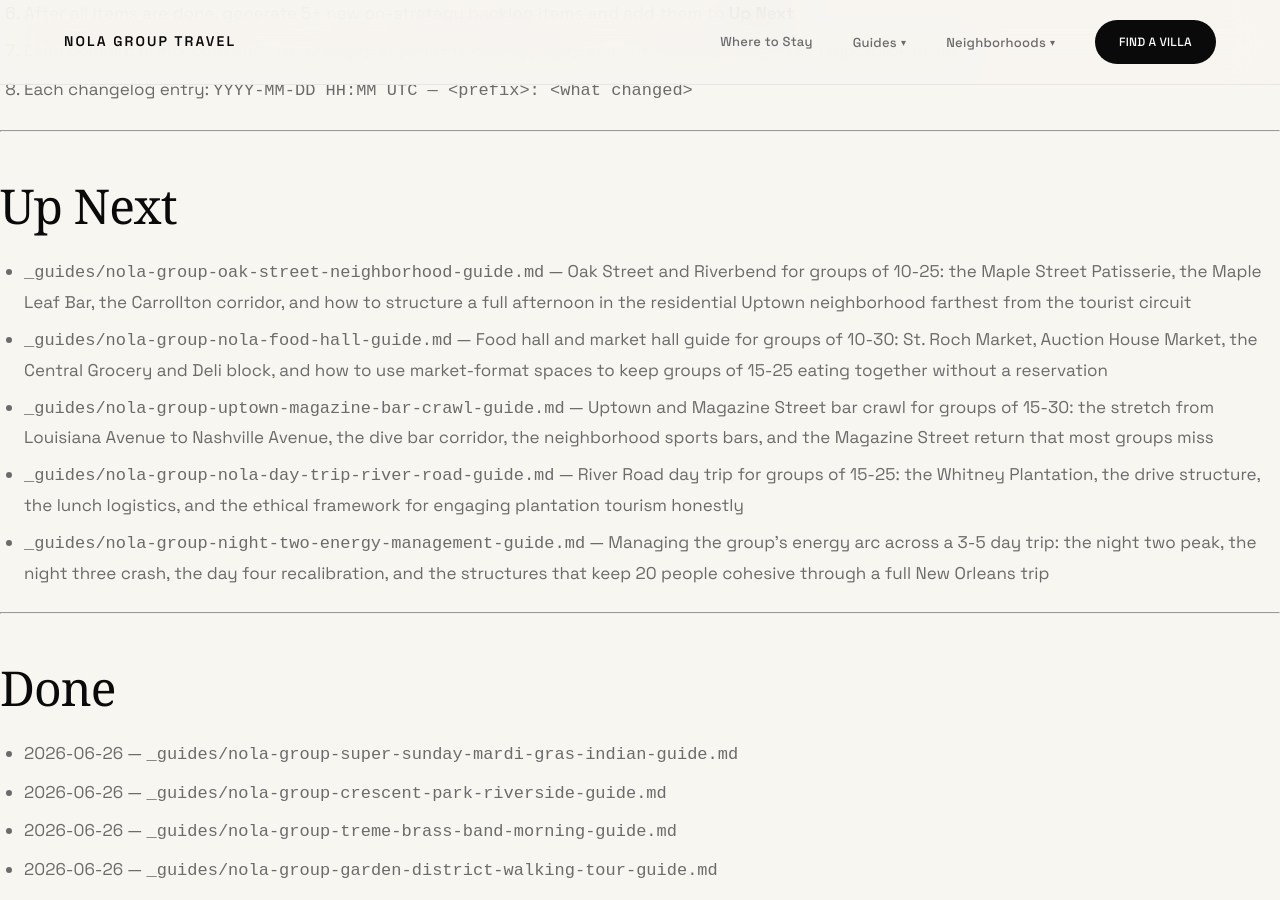
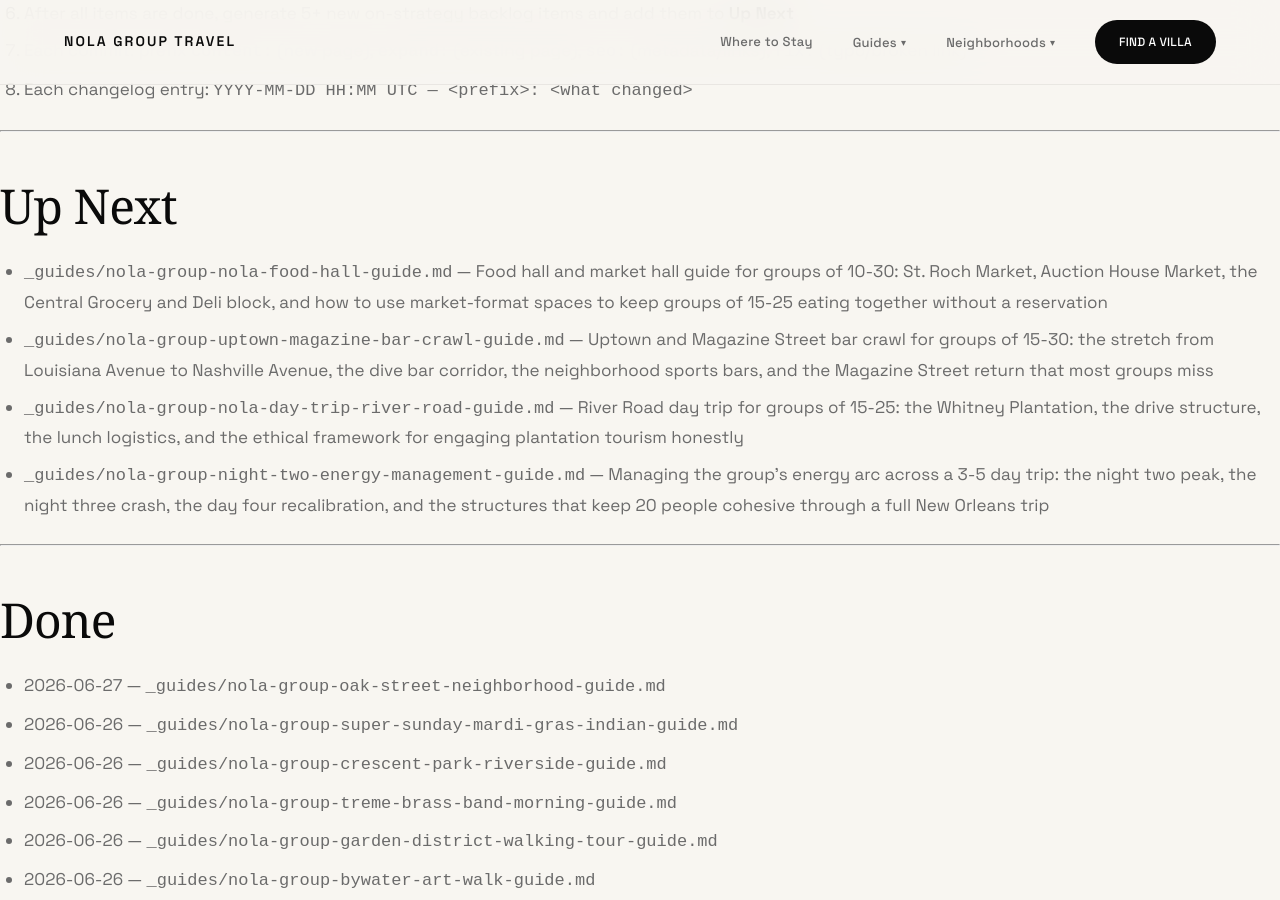
Before and after one commit to sjworth-dev/nola-group-travel, a Jekyll site: the page built from ROADMAP.md, in a window 1280 px wide and 900 px high, scrolled down 3111 px. Built offline with Jekyll 4.4.1, drawn with Linux system fonts in a browser that asks for light colours; some web fonts are replaced; our own code applies the rules of GitHub Pages for plain Markdown files; part of the change alters nothing that is shown.

Commit message:
content: add _guides/nola-group-oak-street-neighborhood-guide.md
Oak Street and Riverbend half-day guide for groups of 10-25: streetcar
arrival on St. Charles, Carrollton corridor, Maple Street Patisserie,
residential block walk, Maple Leaf Bar structure, full afternoon
timeline table, and return logistics.

Co-Authored-By: Claude Sonnet 4.6 <noreply@anthropic.com>
Claude-Session: https://claude.ai/code/session_01Rzwbdbbu1GKABCrMfJNPjL

```diff
--- a/ROADMAP.md
+++ b/ROADMAP.md
@@ -86,7 +86,6 @@ This is an independent guide. Properties may be described editorially as example
 
 ## Up Next
 
-- `_guides/nola-group-oak-street-neighborhood-guide.md` — Oak Street and Riverbend for groups of 10-25: the Maple Street Patisserie, the Maple Leaf Bar, the Carrollton corridor, and how to structure a full afternoon in the residential Uptown neighborhood farthest from the tourist circuit
 - `_guides/nola-group-nola-food-hall-guide.md` — Food hall and market hall guide for groups of 10-30: St. Roch Market, Auction House Market, the Central Grocery and Deli block, and how to use market-format spaces to keep groups of 15-25 eating together without a reservation
 - `_guides/nola-group-uptown-magazine-bar-crawl-guide.md` — Uptown and Magazine Street bar crawl for groups of 15-30: the stretch from Louisiana Avenue to Nashville Avenue, the dive bar corridor, the neighborhood sports bars, and the Magazine Street return that most groups miss
 - `_guides/nola-group-nola-day-trip-river-road-guide.md` — River Road day trip for groups of 15-25: the Whitney Plantation, the drive structure, the lunch logistics, and the ethical framework for engaging plantation tourism honestly
@@ -96,6 +95,7 @@ This is an independent guide. Properties may be described editorially as example
 
 ## Done
 
+- 2026-06-27 — `_guides/nola-group-oak-street-neighborhood-guide.md`
 - 2026-06-26 — `_guides/nola-group-super-sunday-mardi-gras-indian-guide.md`
 - 2026-06-26 — `_guides/nola-group-crescent-park-riverside-guide.md`
 - 2026-06-26 — `_guides/nola-group-treme-brass-band-morning-guide.md`
@@ -683,4 +683,5 @@ This is an independent guide. Properties may be described editorially as example
 2026-06-26 10:30 UTC — content: add _guides/nola-group-abita-brewery-day-trip.md — Abita Springs brewery day trip for groups of 15-25: 45-minute Causeway drive, tour and tasting, Old Brewery Museum, north shore lunch, and Causeway return
 2026-06-26 11:00 UTC — content: add _guides/nola-group-jazz-historical-park-guide.md — Jazz National Historical Park half-day for music groups of 10-20: ranger programs, Congo Square, Tremé walk, and Frenchmen Street transition
 2026-06-26 11:30 UTC — content: add _guides/nola-group-landmark-restaurant-booking-guide.md — Commander's Palace, Galatoire's, Antoine's, and Dooky Chase booking guide for groups of 15-25: reservation systems, private rooms, dress codes, prix fixe logistics
+2026-06-27 10:00 UTC — content: add _guides/nola-group-oak-street-neighborhood-guide.md — Oak Street and Riverbend half-day guide for groups of 10-25: Maple Street Patisserie, Maple Leaf Bar, Carrollton corridor, and streetcar arrival structure
 2026-06-26 12:00 UTC — content: add _guides/nola-group-nola-art-scene-immersion-guide.md — NOLA art scene immersion beyond the Warehouse District: St. Claude, Bywater studios, Frenchmen Art Market, and Second Saturday logistics for groups of 10-20
--- /dev/null
+++ b/_guides/nola-group-oak-street-neighborhood-guide.md
@@ -0,0 +1,204 @@
+---
+title: "Oak Street and Riverbend for Large Groups in New Orleans"
+description: "The Oak Street and Riverbend afternoon for groups of 10-25: the Maple Leaf Bar, Maple Street corridor, the Carrollton commercial stretch, and how to structure a full afternoon in the residential Uptown neighborhood that most NOLA visitors never reach."
+category: "Neighborhoods & Walks"
+card_title: "Oak Street & Riverbend"
+card_description: "The Maple Leaf Bar, Maple Street Patisserie, and the Carrollton corridor — a full afternoon in the Uptown neighborhood farthest from the tourist circuit, structured for groups of 10-25."
+date: 2026-06-27
+---
+
+Five miles upriver from the French Quarter, the St. Charles Avenue streetcar rounds a bend and drops you into a part of New Orleans that most visitors never reach. Oak Street and the surrounding Riverbend neighborhood look like what New Orleans actually is for the people who live here: a working residential city with a commercial main street, corner bars, neighborhood restaurants, and a music venue that has been running on the same block for decades without ever being discovered by the tour operators.
+
+This is the move for groups who have already done the Quarter and want to understand why people never leave New Orleans once they arrive.
+
+The Riverbend area — the informal name for the neighborhood around the bend of the river that gives the streetcar its name — sits between Uptown and Carrollton. The residential streets here are lined with bungalows and double shotgun houses. Tulane and Loyola are nearby. The foot traffic is students, professors, nurses from the medical corridor, and longtime Uptowners who have been eating at the same places for thirty years. The group that lands here on a Tuesday afternoon and finds the Maple Leaf Bar will not forget it.
+
+---
+
+## Quick Checklist
+
+- [ ] Take the St. Charles Avenue streetcar from the Central Business District or Garden District — the ride itself is part of the experience, and the streetcar drops you at the Riverbend without parking logistics for 20 people
+- [ ] Budget a full afternoon: arrival around 2pm, departure from the Maple Leaf Bar no earlier than 10pm is the standard structure
+- [ ] Call ahead to Maple Street Patisserie if you are bringing more than 10 people — it is a small space and a group arriving unannounced will overwhelm the counter
+- [ ] Bring small cash — the Maple Leaf Bar and many of the smaller bars and coffee shops in the area are cash-preferred or cash-only at certain stations
+- [ ] Confirm the Maple Leaf's performance calendar before the trip; they run music most nights but Tuesday night zydeco is the anchor event the neighborhood knows — check their current schedule
+- [ ] Wear comfortable shoes; the Riverbend tour is a walking afternoon, and the sidewalks on the residential blocks are genuine old New Orleans uneven
+- [ ] Keep the group loose — this is a neighborhood, not a venue, and the experience rewards wandering over structured movement
+
+---
+
+## Why Groups Go to the Quarter and Miss This
+
+The concentration of infrastructure in the French Quarter — hotels, tour operators, restaurant rows, the bar corridor — makes it the default setting for every first-time visitor. This is understandable. The Quarter is legitimately interesting, and it is easy to stay there for three days without running out of things to do.
+
+But the Quarter is also a neighborhood that has been organized around tourism for a century. The Riverbend has not. There is no walking tour infrastructure here, no ghost tour trolleys, no bachelorette party supply stores. The businesses along Oak Street and Maple Street serve the people who live within a mile radius, not visitors passing through.
+
+The result is that the neighborhood operates at a different register. You are not performing tourism here. You are spending an afternoon in a part of New Orleans that the people who live here consider unremarkable — meaning it is just the normal life of a city that happens to be extraordinary.
+
+For a group of 15 or 20 people coming from somewhere with less ambient weirdness and more predictability, this is the afternoon that recalibrates what a city can be.
+
+---
+
+## The Streetcar Arrival
+
+The St. Charles Avenue streetcar runs the full length of St. Charles from the CBD uptown to the Riverbend. The ride is roughly 40-50 minutes from Canal Street, depending on traffic. For a group of 10-25, this is the right transportation choice. Everyone boards, everyone gets seats or standing positions, and the ride through the Garden District and Uptown delivers the full St. Charles experience: the live oaks, the mansions, the Tulane campus, the gradual shift from monumental architecture to neighborhood commercial.
+
+The Riverbend streetcar stop is at the point where St. Charles meets Carrollton Avenue and bends back toward the river. You know you are there when the streetcar line turns north.
+
+**For groups:**
+- Board at Canal Street or a central Garden District stop to get maximum ride time
+- Stand on the front platform if weather permits — the canopy view down St. Charles under the oak tunnel is one of the most photographed vistas in the city
+- Rideshare is a reasonable alternative if group members have mobility considerations or if the afternoon is very hot
+
+---
+
+## The Carrollton Commercial Corridor
+
+Carrollton Avenue runs north from the streetcar bend toward Mid-City, forming one of Uptown's main commercial spines. The blocks immediately adjacent to the streetcar stop concentrate a mix of neighborhood bars, coffee shops, casual restaurants, and the kind of non-franchise businesses that have operated in the same building for decades.
+
+This is where the afternoon begins: coffee, a slow walk through the commercial stretch, and orientation before committing to Oak Street or Maple Street.
+
+**What to do here:**
+- Coffee and pastry at one of the neighborhood cafés — arrive early enough to claim tables or spread across the sidewalk seating
+- Walk the immediate Carrollton block in both directions from the streetcar stop to get oriented; the neighborhood radiates from this intersection
+- Groups arriving hungry should eat here before moving to Oak Street; the Carrollton corridor has more food options and more comfortable group seating than Oak Street itself
+
+**The Riverbend park green space** — the small park at the streetcar bend — is a natural gathering point. Groups can spread out here while sub-groups grab coffee or snacks. Use it as the assembly point before the walk splits into sub-groups.
+
+---
+
+## Maple Street
+
+Maple Street runs perpendicular to the river between Carrollton and the Tulane campus, a few blocks from Oak Street. It is the corridor that most Uptown residents use as their default commercial strip — the stretch you walk to pick up wine, get a pastry, or find a bookshop on a Saturday morning.
+
+### Maple Street Patisserie
+
+The anchor stop on Maple Street is Maple Street Patisserie — a neighborhood bakery that has operated long enough that entire generations of Uptown families grew up with its croissants and birthday cakes. This is not a tourist discovery. It is the place locals go.
+
+For a group doing the Riverbend afternoon, the Patisserie serves as the mid-walk sugar break: pick up pastries and coffee, spread out on the sidewalk, and allow the group to have a low-pressure half hour before moving to Oak Street.
+
+**Group logistics at the Patisserie:**
+- The space is small; send 2-3 people in at a time to order for the group
+- Designate one person to collect orders before arrival and consolidate payment
+- Take the food outside; do not try to seat 12 people inside a neighborhood bakery
+- Buy extras — the walk continues and people will want more by the time you reach the bar
+
+**What else is on Maple Street:**
+- The Maple Street Book Shop has operated near this corridor for decades; it is one of the independent bookstores that survived long enough to become part of the neighborhood's identity
+- A mix of neighborhood service businesses, wine shops, and small restaurants fills the stretch; browse, do not rush
+
+---
+
+## Oak Street
+
+Oak Street is the commercial spine of the Riverbend, running from the river toward the neighborhoods away from the water. The street has the quality of a neighborhood main street that has not been discovered: the businesses here serve people who live within walking distance.
+
+The street level on Oak Street shifts over the course of a day. In the afternoon it is quieter — coffee, a few people reading, the bartenders who come in early to set up. By early evening the neighborhood gathers: the porch sitters move inside, the kitchen smells from the restaurants intensify, and the Maple Leaf Bar opens its doors.
+
+**Walking Oak Street:**
+- The walk from Maple Street to Oak Street is 3-4 blocks through residential Riverbend; use this transition to spread out and let the group move at its own pace
+- The architecture on the residential streets between Maple and Oak is genuine Uptown residential: shotgun doubles, bungalows, deep front porches, the ancient oaks that overhang the sidewalks completely in places
+- Do not rush; this is the part of the afternoon where the group slows down and starts to understand the neighborhood scale
+
+---
+
+## The Maple Leaf Bar
+
+The Maple Leaf Bar on Oak Street is one of those places that functions as a cultural institution without making any particular effort to be one. It has been here since the mid-1970s. The interior is dark, covered in pressed tin ceiling and old beer signs, with a stage at the back that runs music most nights.
+
+The Maple Leaf is best known for its Tuesday night zydeco — a weekly tradition that has run for decades, bringing the Uptown neighborhood together with a music form that traces back to the Creole and African American communities of Acadiana. On Tuesday nights, the crowd is mixed in the way that New Orleans crowds are supposed to be mixed: old-timers who have been coming since the '80s, students from Tulane, neighborhood regulars, and the occasional group of visitors who figured out where to go.
+
+**For groups:**
+- The bar has a back courtyard that handles larger groups; get there early if you want outdoor space on a busy night
+- The interior is not large; a group of 20 should expect to scatter between the bar area, the courtyard, and the space near the stage — this is fine, this is how it works
+- Cover charges apply on music nights; have cash ready
+- The bar gets genuinely crowded on peak nights; groups that arrive by 9pm have better positioning than groups that arrive at 11pm
+- Tuesday nights (zydeco) and other featured music nights are the right nights to plan around; call ahead or check the current calendar to confirm what is running during your dates
+
+**What to drink:**
+Local beers on draft, basic cocktails, the classics. This is not a craft cocktail bar. Order what you want and drink it at the pace the music dictates.
+
+---
+
+## The Full Afternoon Structure
+
+| Time | Activity | Notes |
+|------|----------|-------|
+| 2:00pm | Streetcar boarding at Canal Street | 40-50 minute ride; board early for seats |
+| 2:50pm | Riverbend arrival, Carrollton corridor walk | Coffee, orientation, assembly at the park |
+| 3:30pm | Maple Street walk, Patisserie stop | Pastry break; allow 45 minutes |
+| 4:30pm | Oak Street walk, neighborhood exploration | Residential blocks, architecture, slow pace |
+| 5:30pm | Early dinner in the neighborhood | Commit to a restaurant before hunger peaks |
+| 7:30pm | Maple Leaf Bar arrival | Before it gets crowded; courtyard setup |
+| 10:30pm | Return transport | Rideshare back to the Quarter or Bywater |
+
+---
+
+## Food in the Riverbend
+
+The Carrollton and Oak Street corridor has a genuine neighborhood restaurant scene — the places people eat when they do not want to drive to the Quarter.
+
+**Group dining considerations:**
+- Reservations are harder to secure in this corridor than in downtown restaurants; call ahead for parties of 10+, as most neighborhood restaurants have a capacity wall around that number
+- The food format that works best for large groups without reservations: arrive early (5pm-5:30pm), before the dinner service peaks, and request to push tables together
+- Casual is the rule here; this neighborhood does not have a formal dining culture the way the Garden District or the Quarter does
+- Budget-per-person runs lower in this neighborhood than in the tourist corridors; a full dinner is cheaper here than an equivalent meal on Bourbon Street
+
+**What the neighborhood does well:**
+- Neighborhood bar food: burgers, wings, Gulf seafood, the kind of menu that works with a beer
+- Comfort food at the casual end of the Creole tradition — red beans, roast beef po-boys, gumbo at the lunch spots that serve it as a daily
+- The patisserie and coffee shop options in the morning and afternoon are genuinely good; the neighborhood has the density of cafés you would expect near two universities
+
+---
+
+## Getting Back
+
+Return transport from the Riverbend to downtown or the Bywater is primarily rideshare. The streetcar runs both directions, but the late-night schedule on St. Charles is reduced; rideshare is more reliable for a group leaving the Maple Leaf at 10pm or later.
+
+**Logistics for 20 people:**
+- Split into rideshare groups of 4-6 and use the same destination; this gets everyone back within a 20-30 minute window
+- The Riverbend has good rideshare pickup coverage; wait times are reasonable except on weekend peak nights
+- Designate a pickup point a half block from the bar rather than directly in front of it, where the pedestrian traffic is highest
+- If anyone wants to extend the evening, the return to Frenchmen Street from the Riverbend is 15-20 minutes by rideshare and makes sense as a continuation
+
+---
+
+## Riverbend vs. Other NOLA Afternoon Options
+
+| Option | Distance from Quarter | Tourist Density | Group Logistics | Best For |
+|--------|----------------------|-----------------|-----------------|----------|
+| Oak Street / Riverbend | 5 miles / 50-min streetcar | Very low | Loose, wandering pace | Groups wanting real neighborhood experience |
+| Garden District Walk | 3 miles / 30-min streetcar | Moderate | Structured walk, clear route | Architecture focus, touring groups |
+| Bywater Art Walk | 1 mile / 15-min rideshare | Low | Manageable on foot | Art and culture, mid-sized groups |
+| French Quarter | Walking distance | Very high | Dense, crowded | First-timers, nightlife focus |
+| Magazine Street | 2-4 miles | Low-moderate | Long corridor, requires anchors | Shopping, neighborhood eating |
+
+---
+
+## Pro Tips
+
+1. **Build the afternoon around the Tuesday zydeco.** If you have any flexibility on which night to do Oak Street, make it Tuesday. The zydeco tradition at the Maple Leaf is one of those things that has no equivalent anywhere else in New Orleans. You are not seeing a performance of Louisiana music heritage. You are seeing a neighborhood bar that has been running the same music night for decades because that is what this neighborhood does on Tuesday.
+
+2. **The streetcar ride is not just transportation.** The 45-minute ride on the St. Charles line through the Garden District and Uptown is one of the best free experiences in New Orleans. Tell the group to put their phones away for the first 20 minutes and look out the window. The oak canopy over St. Charles Avenue is not something that exists anywhere else.
+
+3. **Arrive hungry at Maple Street Patisserie.** The temptation is to treat it as a quick coffee stop. That is a mistake. The pastries are worth sitting down for. Budget 45 minutes, get more than you think you need, and use the stop as the mid-afternoon reset before the Oak Street stretch.
+
+4. **Split into sub-groups for the walk.** A group of 20 people moving in a single pack through residential Riverbend is wrong for the neighborhood and uncomfortable for everyone. Two groups of 10 with a 15-minute gap between departures and a shared endpoint works much better. The groups can compare notes at the Maple Leaf.
+
+5. **The residential blocks between Maple and Oak are the point.** Most groups rush to get to the destination. The residential streets in the Riverbend — the actual neighborhood fabric between the commercial corridors — are where the experience lives. Slow down. Look at the houses. Notice the magnolias. The walk between the Patisserie and Oak Street is not a transit segment; it is the afternoon.
+
+6. **Drink at the bar, not at the cocktail pace.** The Maple Leaf is a neighborhood bar. The correct pace is a beer per set, not a drink per 10 minutes. Groups that try to speed-drink through the evening are not getting what this place is about. Settle in, let the music set the pace, and stay for more sets than you planned to.
+
+7. **Return transportation before you need it.** On a busy music night, rideshare demand in the Riverbend peaks around 11pm when multiple venues turn over. Start monitoring the rideshare app 20 minutes before your intended departure and book the moment you see reasonable wait times. Do not wait until everyone is standing on Oak Street ready to leave.
+
+---
+
+## Large Group Accommodation for the Oak Street Afternoon
+
+The Riverbend is about 5 miles from the French Quarter and 4 miles from the Bywater. Either end of the city is a reasonable base for this excursion.
+
+**Castleday Retreats** — Three private villas in the Bywater, each sleeping 14–30 guests across 12 bedrooms with 17 real beds and 8 baths. The Florentine is ADA-accessible. From the Bywater, the Oak Street afternoon runs as a dedicated half-day excursion with a direct rideshare back to the villa in the evening — typically 15-20 minutes. The private pool makes a good recovery anchor for the morning before or after. Rated 4.98 average across 99 reviews.
+
+**The Syd** — Multiple villas in the Lower Garden District, up to 22 guests per villa, with shared heated pool, hot tub, sauna, and outdoor kitchen. The Lower Garden District is closer to the Riverbend than the Bywater; the St. Charles Streetcar runs directly between the LGD and the Riverbend bend. A group staying at The Syd can take the streetcar from their neighborhood all the way to the Riverbend without a rideshare at all.
+
+[See where to stay for large groups →](/where-to-stay/)
```
